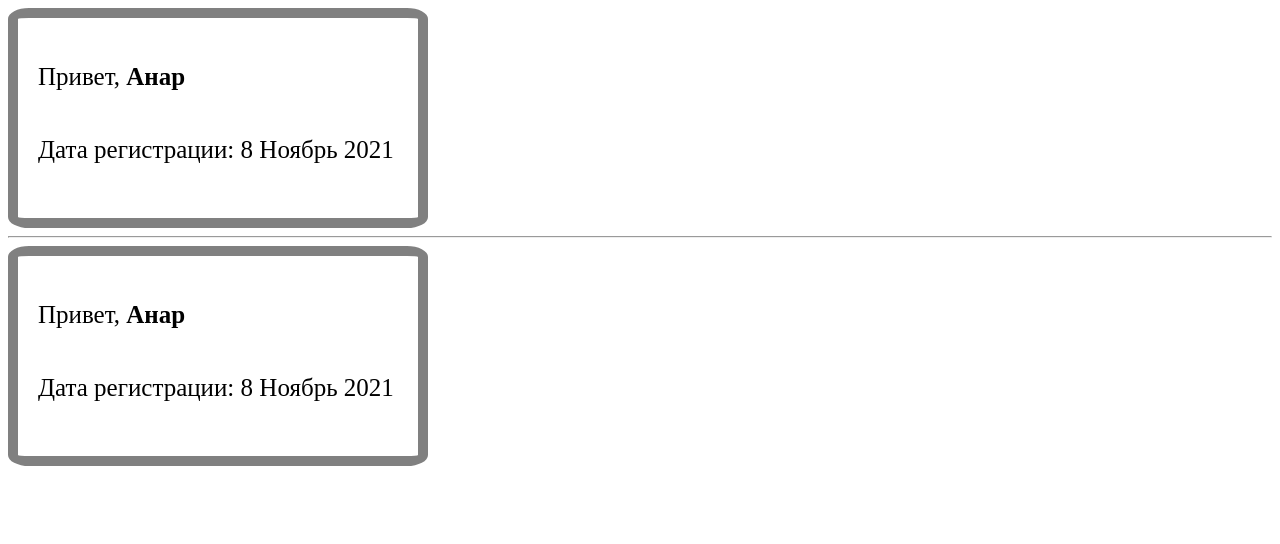
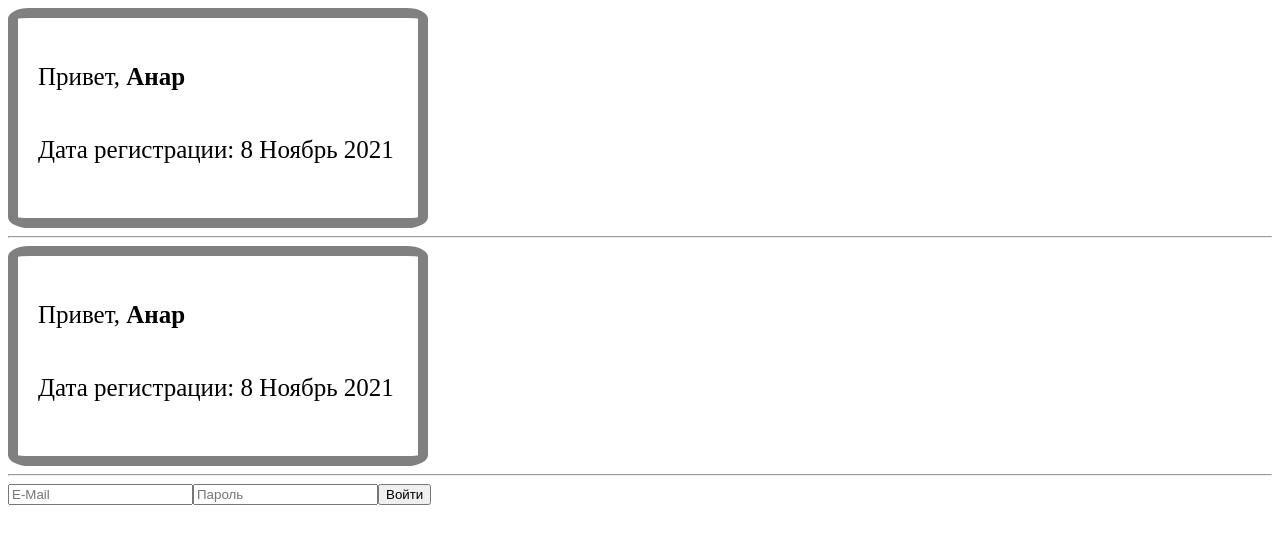
Before and after one commit to GulievCorp/Mentoring-Archakov, a React (Create React App) app: page / in a window 1280 px wide. Shown: the top 544 px of the page. Built offline with nearby package versions, Linux system fonts and the light colour scheme.

Commit message:
homeWork 2 finished

```diff
--- a/src/App.js
+++ b/src/App.js
@@ -1,4 +1,5 @@
 import React from 'react';
+import Form from './Components/home-work-2/Form';
 import Profile from './Components/Profile';
 import ProfileClass from './Components/ProfileClass';
 
@@ -7,9 +8,11 @@ function App() {
 
   return (
     <div className="App">
-      <Profile name='Анар' registredAt={date} />
+      <Profile name="Анар" registredAt={date} />
       <hr />
-      <ProfileClass name='Анар' registredAt={date} />
+      <ProfileClass name="Анар" registredAt={date} />
+      <hr />
+      <Form />
     </div>
   );
 }
--- /dev/null
+++ b/src/Components/home-work-2/Form.jsx
@@ -0,0 +1,22 @@
+import React from 'react';
+
+export default function Form() {
+  let email = '';
+  let password = '';
+
+  const handleSubmit = () => {
+    email || password
+      ? console.log('Email ' + email + ' Password' + password)
+      : alert('Вы не заполнили формы');
+  };
+
+  return (
+    <div>
+      <form action="" onSubmit={handleSubmit}>
+        <input type="text" placeholder="E-Mail" onChange={(e) => (email = e.target.value)} />
+        <input type="password" placeholder="Пароль" onChange={(e) => (password = e.target.value)} />
+        <button type="submit">Войти</button>
+      </form>
+    </div>
+  );
+}
```
